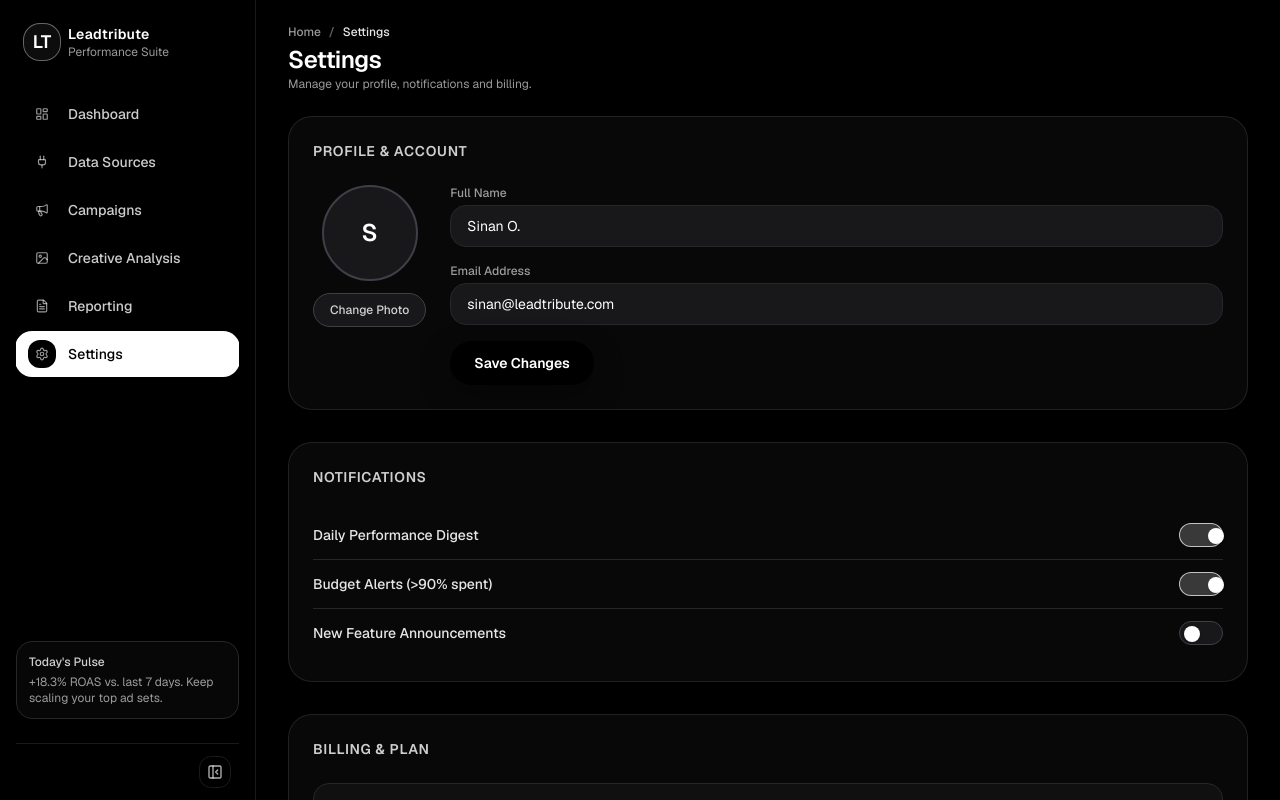
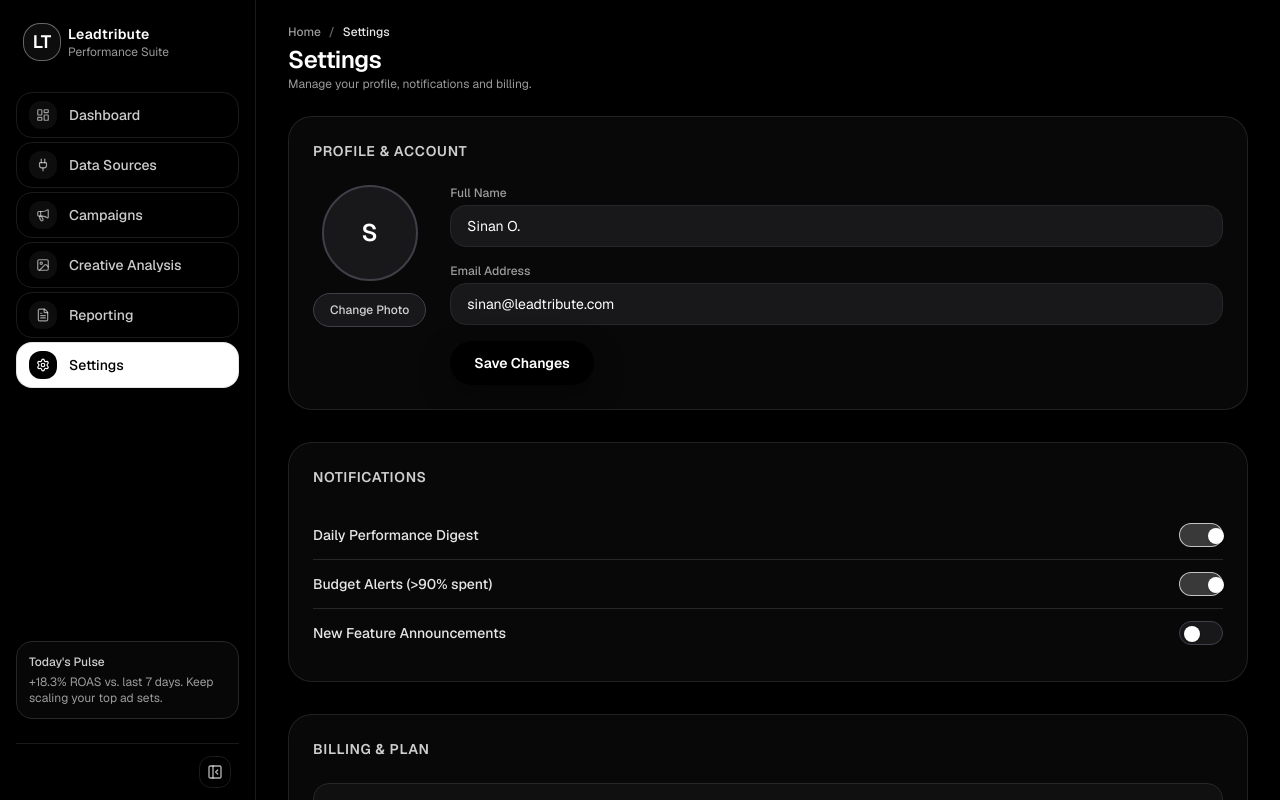
Before and after one commit to sinan-leadtr/leadtribute.io, a Next.js app: page /settings in a window 1280 px wide. Shown: the top 800 px of the page. Built offline with nearby package versions, Linux system fonts and the light colour scheme.

Commit message:
Restyle sidebar nav to match landing buttons
Made-with: Cursor

```diff
--- a/app/components/sidebar.tsx
+++ b/app/components/sidebar.tsx
@@ -60,13 +60,13 @@ export function Sidebar() {
                 : pathname.startsWith(pathOnly);
 
             const baseClasses =
-            "flex w-full items-center gap-3 rounded-2xl px-3 py-2 transition";
+              "group flex w-full items-center gap-3 rounded-2xl px-3 py-2 transition";
 
             const activeClasses =
-            "bg-white text-black ring-1 ring-white";
+              "bg-white text-black border border-black/10 shadow-sm";
 
             const idleClasses =
-            "text-white/80 hover:bg-white/10 hover:text-white";
+              "border border-white/10 text-white/80 hover:bg-white/10 hover:text-white hover:border-white/40";
 
             const Icon = item.icon;
 
@@ -80,8 +80,10 @@ export function Sidebar() {
                 title={isCollapsed ? item.label : undefined}
               >
                 <span
-                className={`inline-flex h-7 w-7 shrink-0 items-center justify-center rounded-xl bg-black text-white/60 ${
-                  isActive ? "text-white" : ""
+                  className={`inline-flex h-7 w-7 shrink-0 items-center justify-center rounded-xl transition ${
+                    isActive
+                      ? "bg-black text-white"
+                      : "bg-white/5 text-white/60 group-hover:bg-white/10 group-hover:text-white"
                   }`}
                 >
                   <Icon className="h-3.5 w-3.5" />
```
Lines whose indentation alone changed are shown as unchanged.
